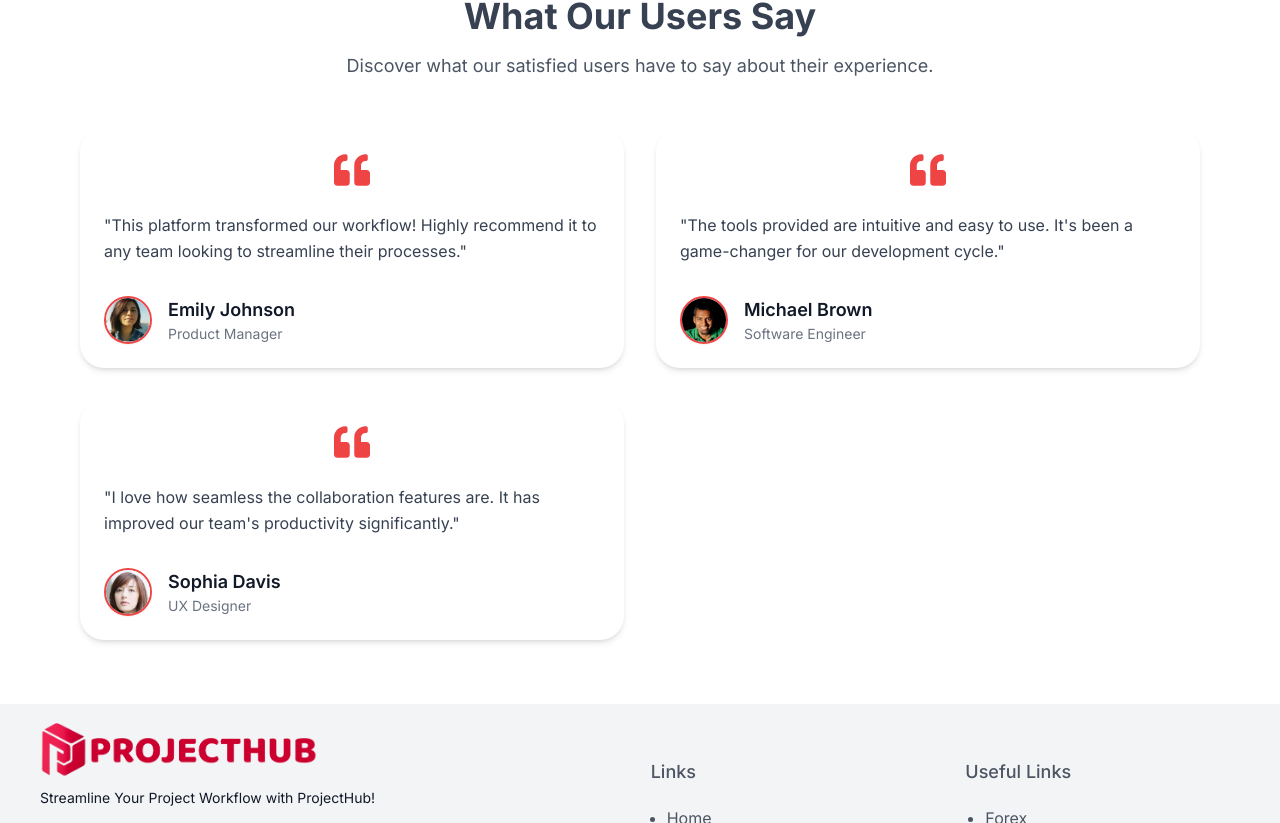
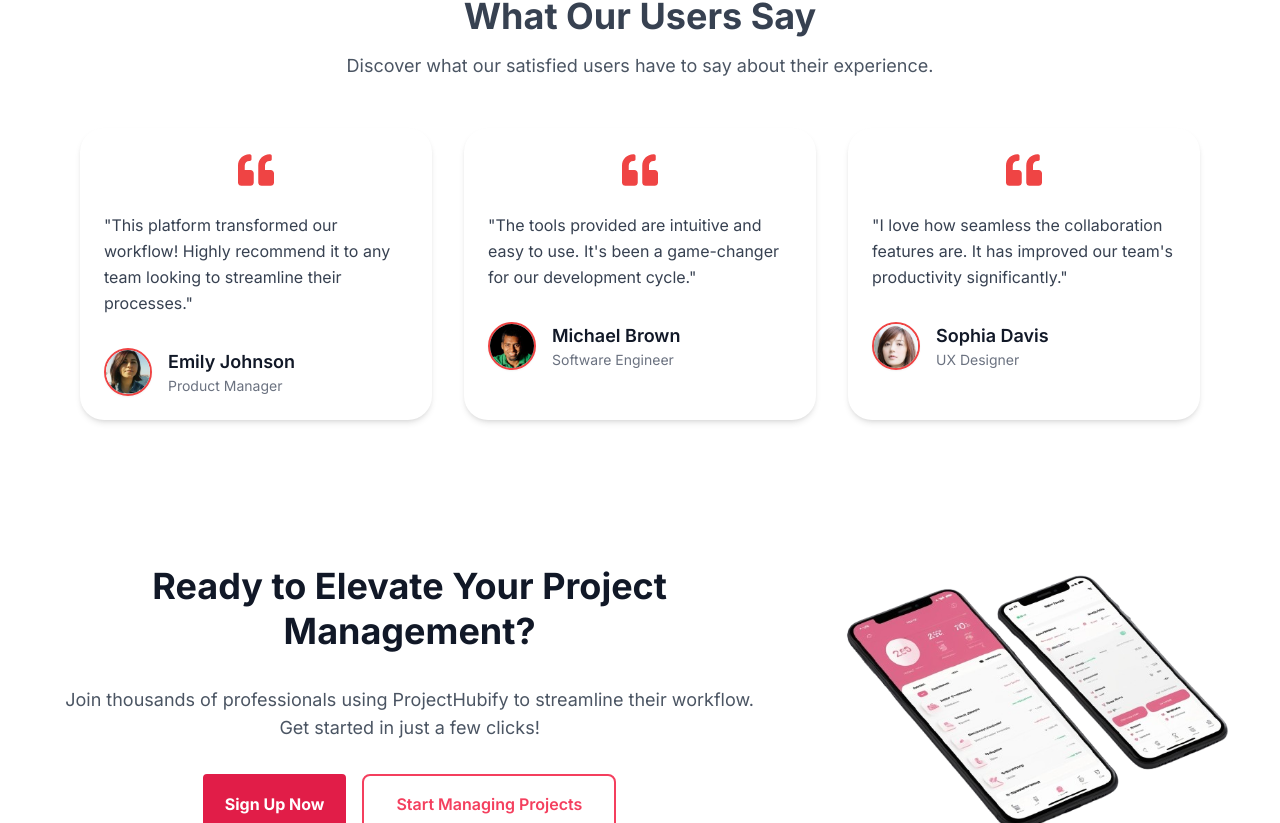
Before and after one commit to sajagsubedi/ProjectHub_Frontend, a Next.js app: page / in a window 1280 px wide. Shown: the part 1977-2800 px from the top of the page. Built offline with nearby package versions, Linux system fonts and the light colour scheme.

Commit message:
Ui:CTASection added

```diff
--- a/package.json
+++ b/package.json
@@ -10,6 +10,7 @@
   },
   "dependencies": {
     "@types/gsap": "^1.20.2",
+    "framer-motion": "^12.0.6",
     "gsap": "^3.12.7",
     "next": "14.2.3",
     "react": "^18",
--- a/src/app/page.tsx
+++ b/src/app/page.tsx
@@ -1,3 +1,6 @@
+"use client"
+
+import CTASection from "@/components/CTASection";
 import FeaturesSection from "@/components/Features";
 import HeroSection from "@/components/HeroSection";
 import HowItWorksSection from "@/components/HowItWorks";
@@ -15,7 +18,8 @@ const Home = () => {
       <HeroSection />
       <FeaturesSection />
       <HowItWorksSection />
-      <TestimonialSection/>
+      <TestimonialSection />
+      <CTASection />
     </>
   );
 };
--- /dev/null
+++ b/src/components/CTASection.tsx
@@ -0,0 +1,59 @@
+"use client";
+
+import { motion } from "framer-motion";
+import Image from "next/image";
+import Link from "next/link";
+import { FiCheckCircle, FiFolder, FiList, FiLayout } from "react-icons/fi";
+
+export default function CTASection() {
+  return (
+    <section className="py-20 px-4 md:px-[5vw]">
+      <div className="mx-auto grid grid-cols-1 md:grid-cols-[60%_40%] gap-8 items-center">
+        {/* Left Content */}
+        <div className="space-y-8 text-center lg:text-left w-full">
+          <motion.h1
+            initial={{ opacity: 0, y: 20 }}
+            animate={{ opacity: 1, y: 0 }}
+            transition={{ duration: 0.6 }}
+            className="text-4xl lg:text-5xl font-bold text-gray-900 leading-tight"
+          >
+            Ready to Elevate Your Project Management?
+          </motion.h1>
+
+          <p className="text-lg text-gray-600 lg:pr-20">
+            Join thousands of professionals using ProjectHubify to streamline
+            their workflow. Get started in just a few clicks!
+          </p>
+
+          <div className="flex flex-col sm:flex-row gap-4 justify-center lg:justify-start">
+            <Link
+              href="/signup"
+              className="bg-rose-600 border-2 border-rose-600 transition-all transform hover:scale-105 outline-none py-2 px-5 font-bold rounded text-white flex items-center gap-2 max-w-max "
+            >
+              Sign Up Now
+            </Link>
+            <button className="border-2 border-rose-500 text-rose-500 px-8 py-4 rounded-lg font-semibold hover:bg-rose-50 transition-all transform hover:scale-105">
+              Start Managing Projects
+            </button>
+          </div>
+        </div>
+
+        <motion.div
+          initial={{ opacity: 0, x: 50 }}
+          whileInView={{ opacity: 1, x: 0 }}
+          transition={{ duration: 0.8 }}
+          viewport={{ once: true }}
+          className="relative mx-auto lg:mx-0"
+        >
+          <Image
+            src="/mobile.png"
+            height={3000}
+            width={3000}
+            alt="mobile"
+            className="w-full h-auto"
+          />
+        </motion.div>
+      </div>
+    </section>
+  );
+}
--- a/src/components/Header.tsx
+++ b/src/components/Header.tsx
@@ -69,13 +69,13 @@ export default function Header() {
           <div className="md:w-[20%] flex items-center w-full justify-center pr-2 gap-2 mt-10 md:mt-0">
             <Link
               href="/signin"
-              className="bg-white border-rose-600 hover:bg-rose-600 hover:text-white shadow-sm border-2  outline-none py-2 px-5 font-bold rounded text-rose-600 flex items-center gap-2 max-w-max"
+              className="bg-white border-rose-600 hover:bg-rose-100 transition-all transform hover:scale-105 shadow-sm border-2 outline-none py-2 px-5 font-bold rounded text-rose-600 flex items-center gap-2 max-w-max"
             >
               Signin
             </Link>
             <Link
               href="/signup"
-              className="bg-rose-600 border-2 border-rose-600  hover:bg-rose-700 outline-none py-2 px-5 font-bold rounded text-white flex items-center gap-2 max-w-max "
+              className="bg-rose-600 border-2 border-rose-600 transition-all transform hover:scale-105 outline-none py-2 px-5 font-bold rounded text-white flex items-center gap-2 max-w-max "
             >
               Signup
             </Link>
--- a/src/components/HowItWorks.tsx
+++ b/src/components/HowItWorks.tsx
@@ -37,7 +37,7 @@ const steps = [
 
 export default function HowItWorksSection() {
   return (
-    <section className="py-16 px-6 md:px-[5vw] bg-gray-50">
+    <section className="py-16 px-6 md:px-[5vw]">
       <div className="mx-auto text-center mb-12">
         <div className="w-full lg:mb-0 flex flex-col items-center">
           <span className="h-1 w-20 bg-rose-500 rounded mb-4"></span>
--- a/src/components/Testimonials.tsx
+++ b/src/components/Testimonials.tsx
@@ -50,7 +50,7 @@ export default function TestimonialSection(): JSX.Element {
       </div>
 
       {/* Testimonials Grid */}
-      <div className="grid grid-cols-1 md:grid-cols-2 lg:grid-cols-3 gap-8 px-4">
+      <div className="grid grid-cols-1 md:grid-cols-3 gap-8 px-4">
         {testimonials.map((testimonial) => (
           <div
             key={testimonial.id}
```
Also changed, not shown: public/mobile.png (added), 1 other file (tests, documents, lock files or other folders).
